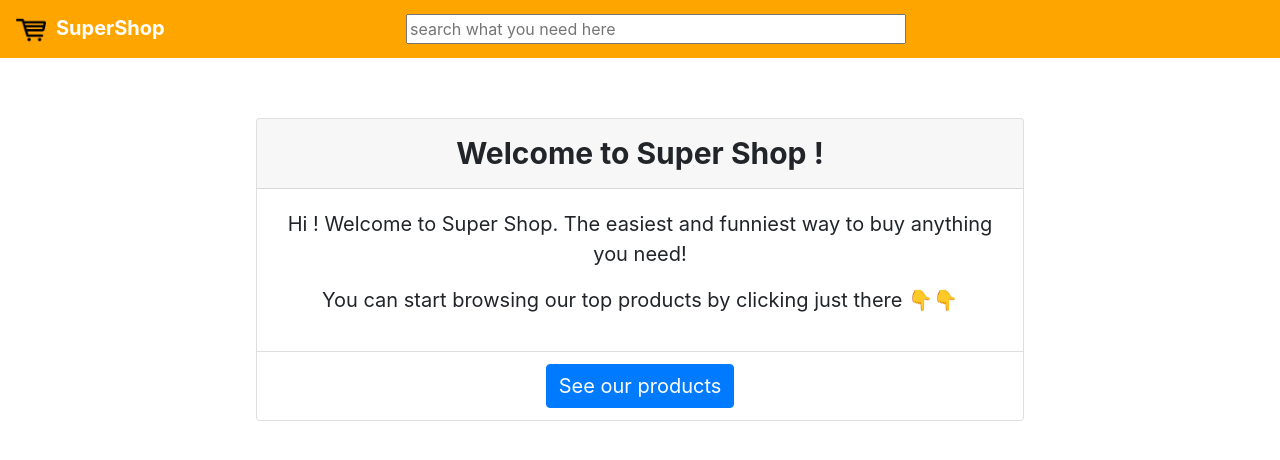
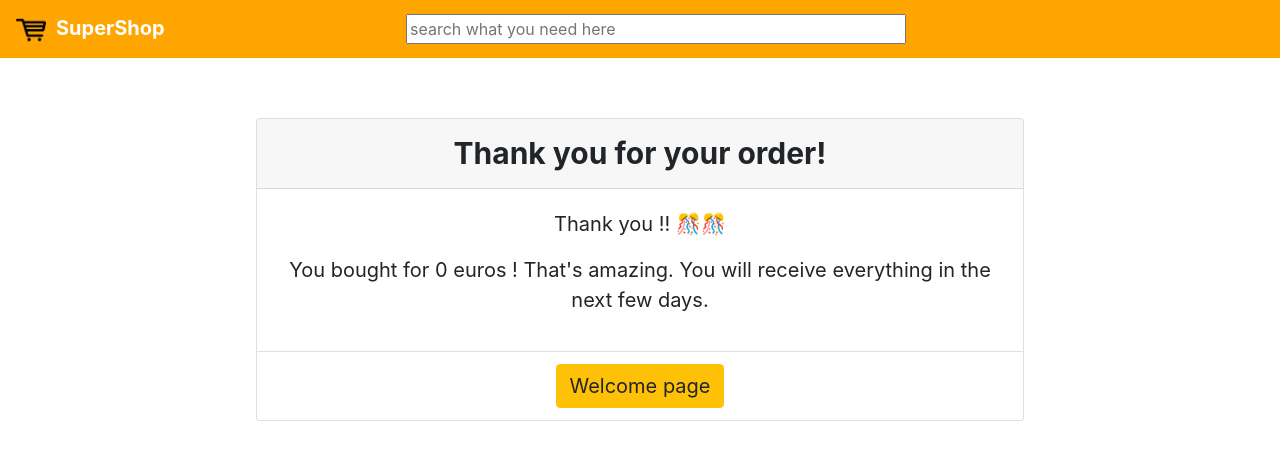
Before and after one commit to Alexisimonian/simpleAngularShop, an Angular app: page /thank-you in a window 1280 px wide. Before the commit this address led to /home. Shown: the top 460 px of the page. Built offline with nearby package versions, Linux system fonts and the light colour scheme.

Commit message:
using services

```diff
--- a/src/app/products/product-list.component.html
+++ b/src/app/products/product-list.component.html
@@ -79,7 +79,12 @@
             </tr>
             <tr>
               <td>
-                <button class="btn btn-warning btn-block" id="checkout">
+                <button
+                  class="btn btn-warning btn-block"
+                  id="checkout"
+                  (click)="sendTotal(total)"
+                  [routerLink]="['/thank-you']"
+                >
                   Checkout
                 </button>
               </td>
--- a/src/app/products/product-list.component.ts
+++ b/src/app/products/product-list.component.ts
@@ -4,6 +4,7 @@ import { IProduct } from './product';
 import { ICart } from './cart';
 
 @Component({
+  selector: 'product-list',
   templateUrl: './product-list.component.html',
   styleUrls: ['./product-list.component.css'],
 })
@@ -48,4 +49,8 @@ export class ProductListComponent implements OnInit {
         : false;
     }
   }
+
+  sendTotal(total: number) {
+    this.productService.total = total;
+  }
 }
--- a/src/app/products/product-routing.module.ts
+++ b/src/app/products/product-routing.module.ts
@@ -2,11 +2,13 @@ import { NgModule } from '@angular/core';
 import { CommonModule } from '@angular/common';
 import { ProductListComponent } from './product-list.component';
 import { RouterModule } from '@angular/router';
+import { ThankyouComponent } from './thankyou.component';
 
 @NgModule({
   imports: [
     RouterModule.forChild([
       { path: 'products', component: ProductListComponent },
+      { path: 'thank-you', component: ThankyouComponent },
     ]),
   ],
   exports: [RouterModule],
--- a/src/app/products/product.module.ts
+++ b/src/app/products/product.module.ts
@@ -3,9 +3,10 @@ import { CommonModule } from '@angular/common';
 import { ShareModule } from '../shared/share.module';
 import { ProductListComponent } from './product-list.component';
 import { ProductRoutingModule } from './product-routing.module';
+import { ThankyouComponent } from './thankyou.component';
 
 @NgModule({
-  declarations: [ProductListComponent],
+  declarations: [ProductListComponent, ThankyouComponent],
   imports: [CommonModule, ShareModule, ProductRoutingModule],
 })
 export class ProductModule {}
--- a/src/app/products/product.service.ts
+++ b/src/app/products/product.service.ts
@@ -10,6 +10,7 @@ import { IProduct } from './product';
 })
 export class ProductService {
   private productUrl = 'assets/products/products.json';
+  total: number = 0;
 
   constructor(private http: HttpClient) {}
 
--- a/src/app/products/thankyou.component.css
+++ b/src/app/products/thankyou.component.css
@@ -0,0 +1,18 @@
+.card {
+  width: 60vw;
+  text-align: center;
+}
+
+.card-header {
+  font-size: 30px;
+  font-weight: bold;
+}
+
+.card-body,
+.card-footer button {
+  font-size: 20px;
+}
+
+.card-footer {
+  background-color: white;
+}
--- a/src/app/products/thankyou.component.html
+++ b/src/app/products/thankyou.component.html
@@ -1 +1,17 @@
-<p>thankyou works!</p>
+<div class="card">
+  <div class="card-header">
+    {{ pageTitle }}
+  </div>
+  <div class="card-body">
+    <p>Thank you !! 🎊🎊</p>
+    <p>
+      You bought for {{ total }} euros ! That's amazing. You will receive
+      everything in the next few days.
+    </p>
+  </div>
+  <div class="card-footer">
+    <button class="btn btn-warning" [routerLink]="['/home']">
+      Welcome page
+    </button>
+  </div>
+</div>
--- a/src/app/products/thankyou.component.ts
+++ b/src/app/products/thankyou.component.ts
@@ -1,15 +1,17 @@
-import { Component, OnInit } from '@angular/core';
+import { Component, Input, OnInit } from '@angular/core';
+import { ProductListComponent } from './product-list.component';
+import { ProductService } from './product.service';
 
 @Component({
   selector: 'app-thankyou',
   templateUrl: './thankyou.component.html',
-  styleUrls: ['./thankyou.component.css']
+  styleUrls: ['./thankyou.component.css'],
 })
 export class ThankyouComponent implements OnInit {
+  pageTitle: string = 'Thank you for your order!';
+  total: number = this.productService.total;
 
-  constructor() { }
+  constructor(private productService: ProductService) {}
 
-  ngOnInit(): void {
-  }
-
+  ngOnInit(): void {}
 }
```
